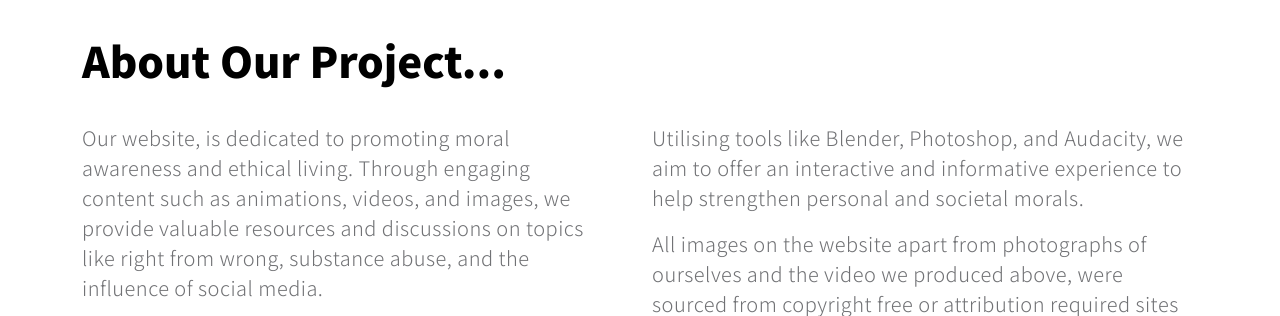
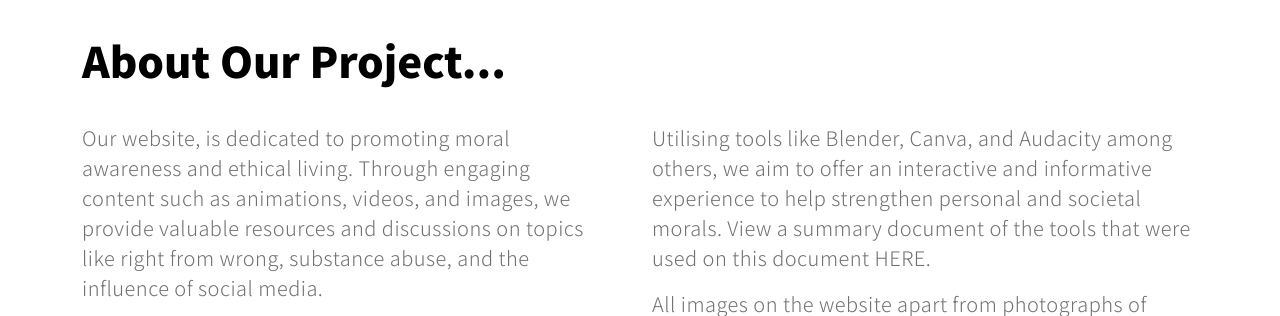
Before and after one commit to PrincewithEL/moral_mike, a plain HTML site: page index.html in a window 1280 px wide. Shown: the part 960-1276 px from the top of the page. Drawn offline with nearby package versions, Linux system fonts and the light colour scheme.

Commit message:
Update index.html

```diff
--- a/index.html
+++ b/index.html
@@ -102,7 +102,7 @@
                         </div>
 
                         <div class="col-lg-6 col-12 mt-lg-3 mb-lg-5">
-                            <p data-aos="fade-up" data-aos-delay="500">Utilising tools like Blender, Photoshop, and Audacity, we aim to offer an interactive and informative experience to help strengthen personal and societal morals.</p>
+                            <p data-aos="fade-up" data-aos-delay="500">Utilising tools like <a href="https://blender.org/">Blender</a>, <a href="https://www.canva.com/">Canva</a>, and <a href="https://www.audacityteam.org/">Audacity</a> among others, we aim to offer an interactive and informative experience to help strengthen personal and societal morals. View a summary document of the tools that were used on this document <a href='Multimedia Project Tools Summary.pdf' target='_blank'>HERE</a>.</p>
                             <p data-aos="fade-up" data-aos-delay="500">All images on the website apart from photographs of ourselves and the video we produced above, were sourced from copyright free or attribution required sites including <a href="https://www.deviantart.com/">DevianArt</a>, <a href="https://www.pexels.com/">Pexels</a>, <a href="https://unsplash.com/">Unsplash</a>, <a href="https://flaticon.com/">FlatIcon</a>, and <a href="https://www.freepik.com/">FreePik.</a></p>
                         </div>
 
```
